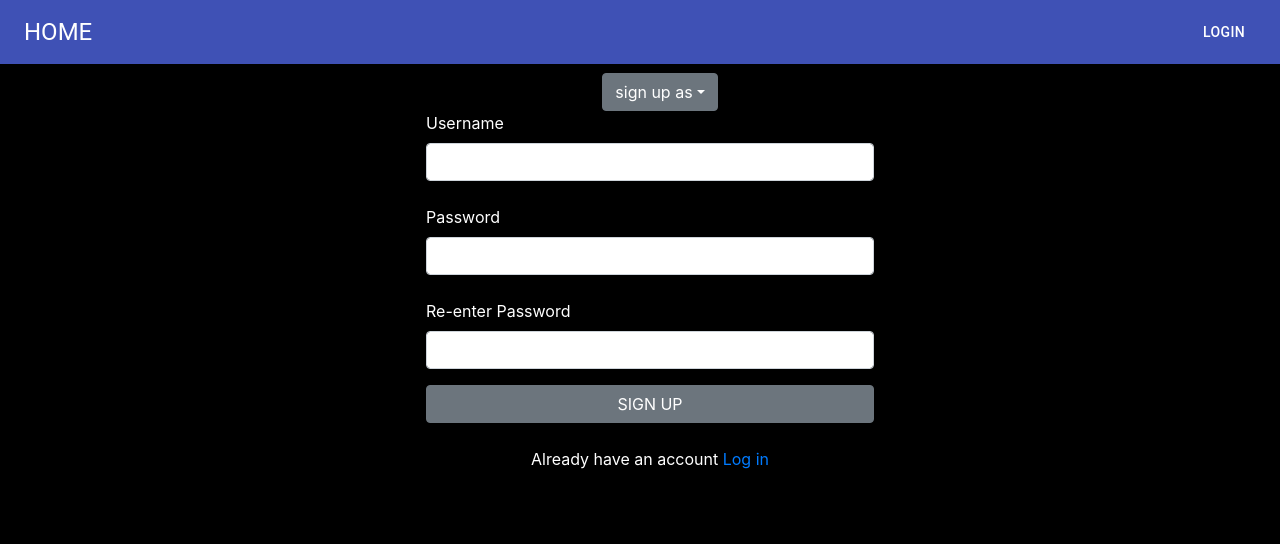
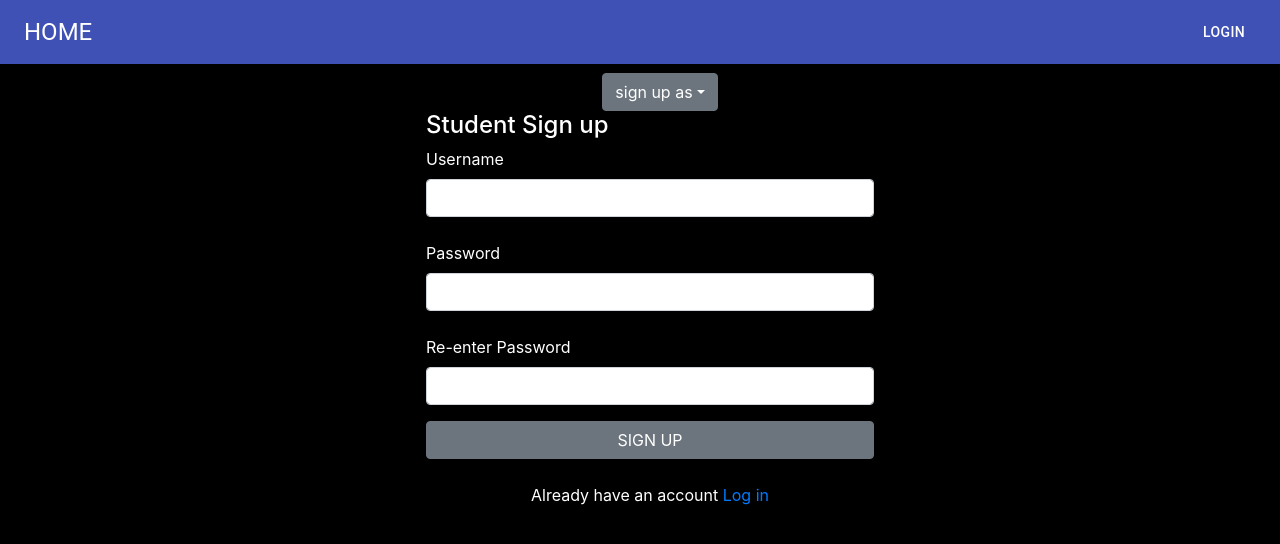
Before and after one commit to jthang3/schoolClient, a React (Create React App) app: page / in a window 1280 px wide. Shown: the top 544 px of the page. Built offline with nearby package versions, Linux system fonts and the light colour scheme.

Commit message:
final deploy

```diff
--- a/src/auth/AdvisorSignUp.js
+++ b/src/auth/AdvisorSignUp.js
@@ -139,6 +139,7 @@ const Signup = (props)=>{
         <div className = "authForm">
           <div>
             <Row>{result()}</Row>
+            <h4>Student Sign up</h4>
             <Form onSubmit = {handleSubmit}autoComplete="off">
                 <FormGroup>
                     <Label htmlFor = "username">Username</Label>
```
